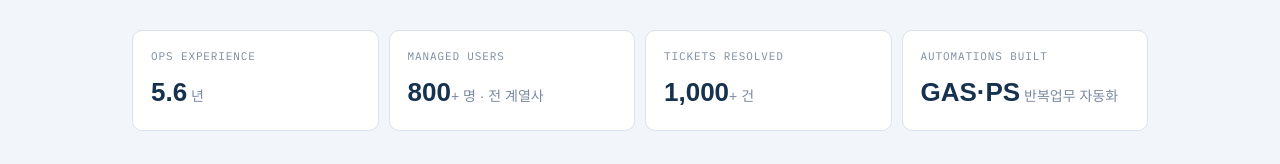
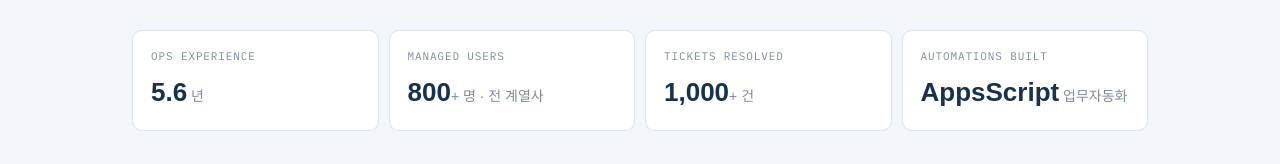
Before and after one commit to MoeL1729/portfolio01, a plain HTML site: page index.html in a window 1280 px wide. Shown: the part 375-539 px from the top of the page. Drawn offline with Linux system fonts and the light colour scheme; a web font is replaced by a local one.

Commit message:
Update index.html

```diff
--- a/index.html
+++ b/index.html
@@ -106,7 +106,7 @@ footer .contact{font-family:var(--mono);font-size:14px;color:var(--ink);margin-t
     <div class="stat"><div class="k">Ops Experience</div><div class="v">5.6<small> 년</small></div></div>
     <div class="stat"><div class="k">Managed Users</div><div class="v">800<small>+ 명 · 전 계열사</small></div></div>
     <div class="stat"><div class="k">Tickets Resolved</div><div class="v">1,000<small>+ 건</small></div></div>
-    <div class="stat"><div class="k">Automations Built</div><div class="v">GAS·PS<small> 반복업무 자동화</small></div></div>
+    <div class="stat"><div class="k">Automations Built</div><div class="v">AppsScript<small> 업무자동화</small></div></div>
   </div>
 </div></header>
 
```
